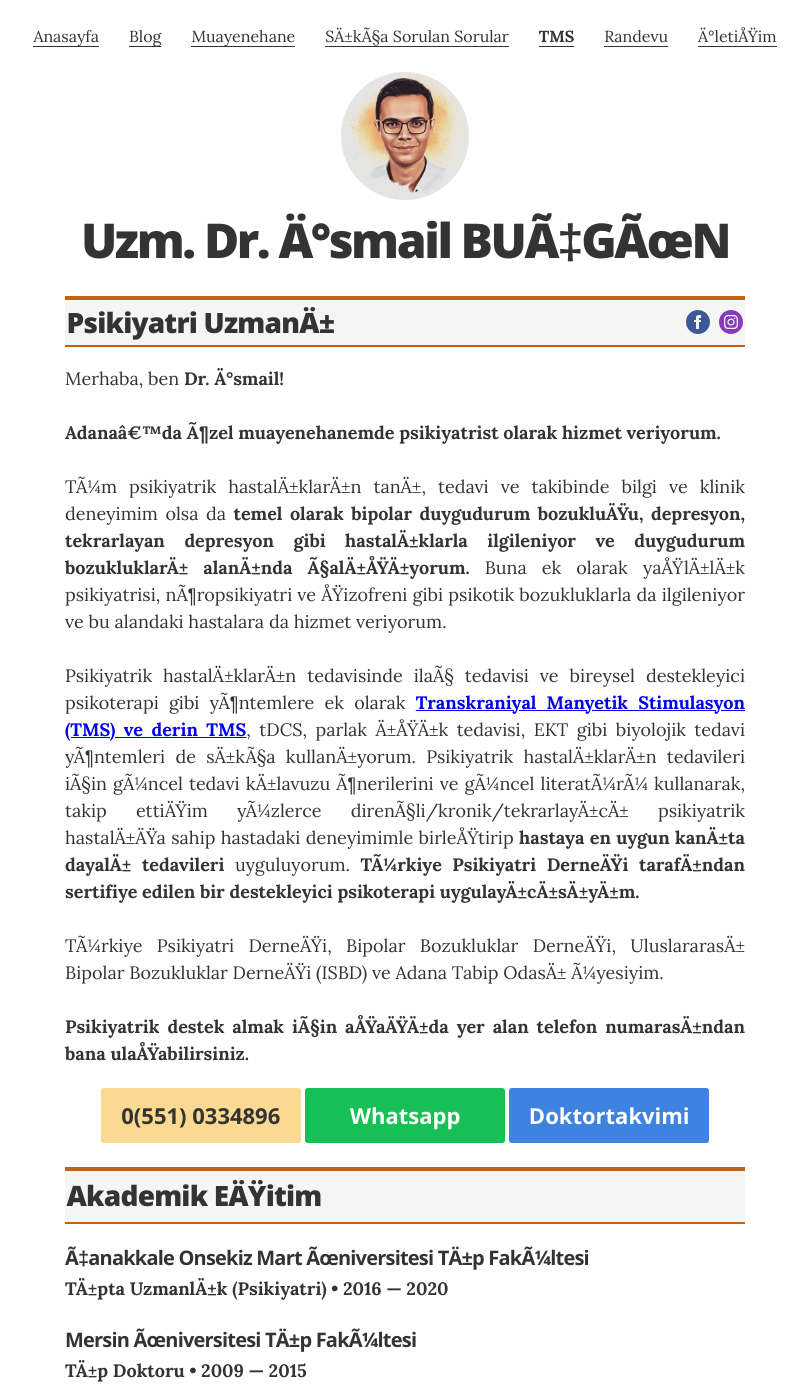
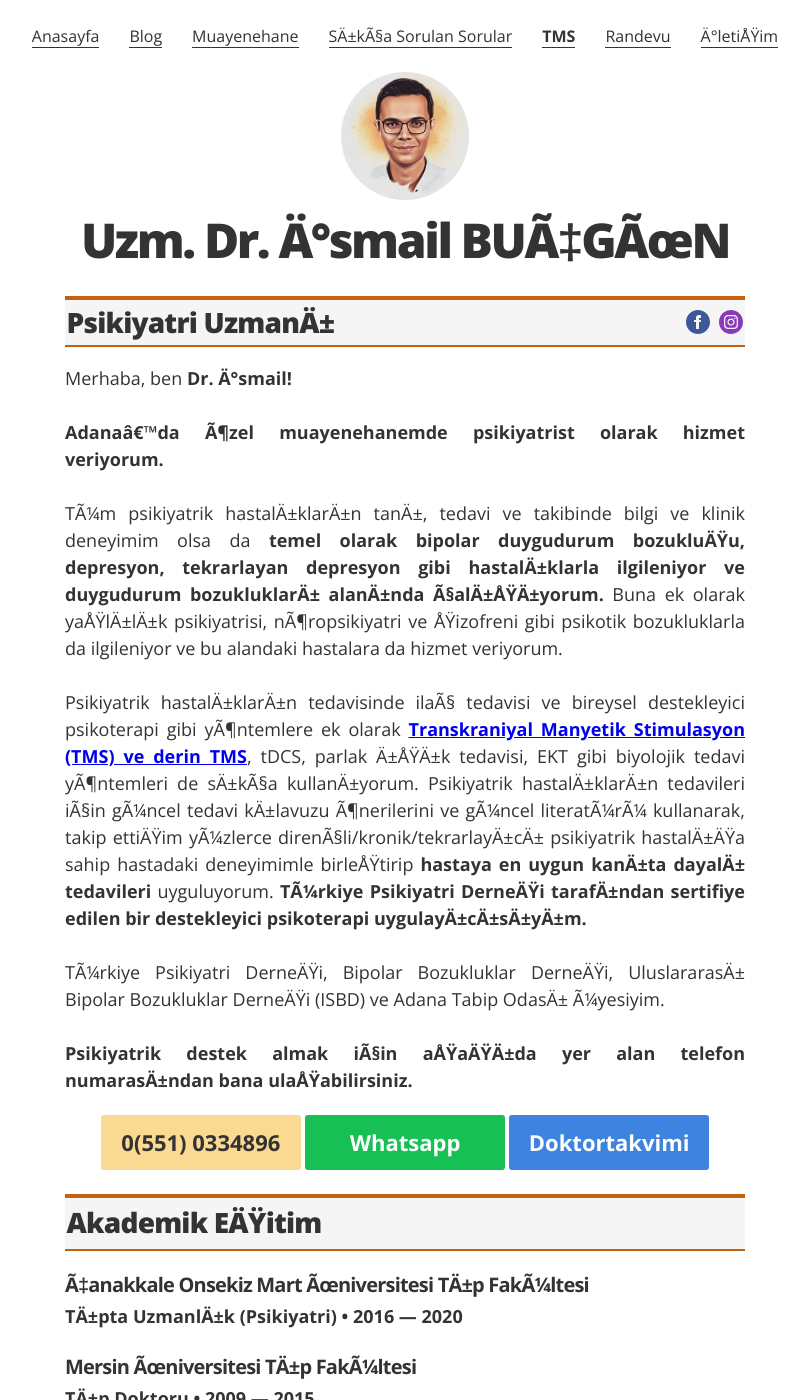
Before and after one commit to ibucgun/ibucgun.github.io, a Jekyll site: the page built from index.html, in a window 1280 px wide and 1400 px high. Shown: the whole window, without its empty margins (235-1043 px from the left). Built offline with Jekyll 4.4.1, drawn with Linux system fonts in a browser that asks for light colours.

Commit message:
Update _mixins.scss

```diff
--- a/_sass/_mixins.scss
+++ b/_sass/_mixins.scss
@@ -75,7 +75,7 @@
 }
 
 @mixin serif {
-  font-family: "Lora", "Minion Pro", Palatino, Georgia, serif;
+  font-family: "Open Sans", "Minion Pro", Palatino, Georgia, serif;
 }
 
 @mixin serif_regular {
```
